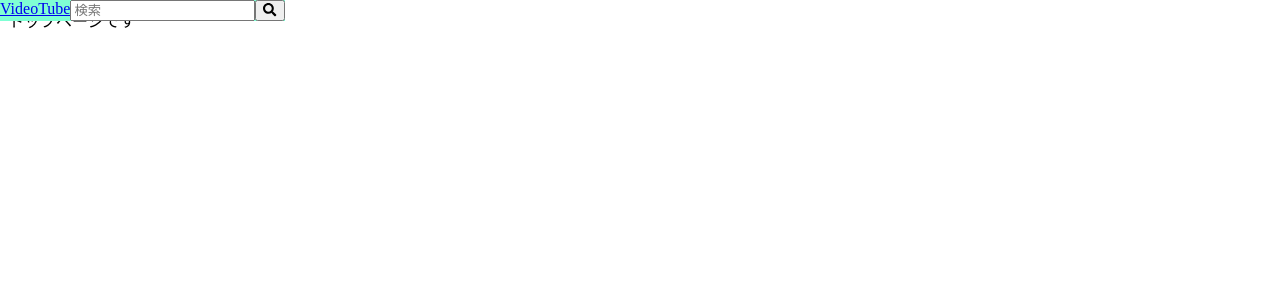
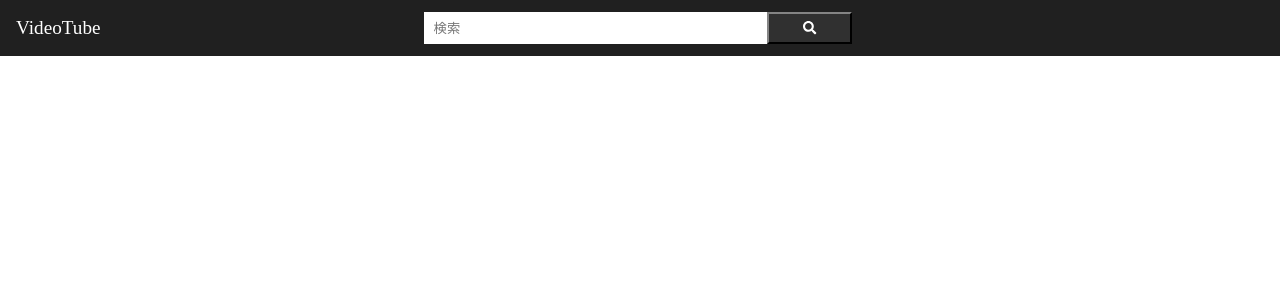
Before and after one commit to joel2145/youtube-react, a React (Create React App) app: page / in a window 1280 px wide. Shown: the top 300 px of the page. Built offline with nearby package versions, Linux system fonts and the light colour scheme.

Commit message:
youtubeAPIの取得

```diff
--- a/package.json
+++ b/package.json
@@ -9,6 +9,7 @@
     "@testing-library/jest-dom": "^5.11.4",
     "@testing-library/react": "^11.1.0",
     "@testing-library/user-event": "^12.1.10",
+    "axios": "^0.24.0",
     "history": "^5.1.0",
     "node-sass": "^4.14.1",
     "react": "^17.0.2",
--- a/src/components/Header/Header.js
+++ b/src/components/Header/Header.js
@@ -9,10 +9,10 @@ const Header = () => {
   return (
 
     <div className={Style.header}>
-      <div>
+      <div className={Style.item}>
         <Link to="/">VideoTube</Link>
       </div>
-      <div>
+      <div className={Style.item}>
         <form>
           <input type="text" placeholder="検索"></input>
           <button type="submit"><FontAwesomeIcon icon={faSearch} /> </button>
--- a/src/components/Header/Header.module.scss
+++ b/src/components/Header/Header.module.scss
@@ -1,7 +1,51 @@
 .header {
   position: fixed;
-  display: flex;
   left: 0;
   top: 0;
-  background-color: aquamarine;
+  display: flex;
+  height: 56px;
+  width: 100%;
+  background-color: #202020;
+  z-index: 99;
+  a {
+    color: white;
+    font-size: 1.2rem;
+    line-height: 56px;
+    padding-left: 1rem;
+    text-decoration: none;
+  }
+  .item {
+    &:first-child {
+      flex-grow: 1;
+    }
+    &:last-child {
+      flex-grow: 2;
+    }
+  }
+  form {
+    width: 50%;
+    height: 32px;
+    display: flex;
+    margin: 12px 0;
+    @media screen and (max-width: 960px) {
+      width: 420px;
+      margin: 1rem 2.5%;
+    }
+    @media screen and (max-width: 960px) {
+      width: 90%;
+      margin: 1rem auto;
+    }
+    input {
+      width: 80%;
+      text-indent: 0.5rem;
+      border: #121212;
+      background-color: white;
+    }
+    button {
+      width: 20%;
+      background-color: #303030;
+      color: white;
+      border-color: #303030;
+    }
+  }
 }
```
Also changed, not shown: src/api/index.js (added, +20 -0 lines).
